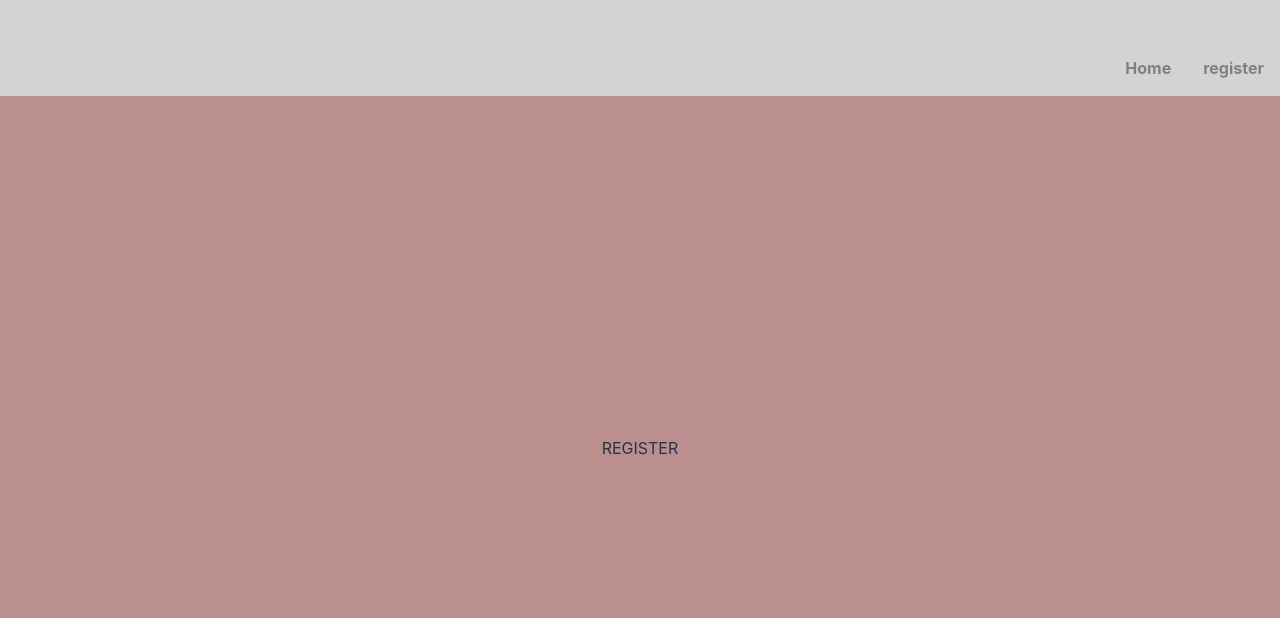
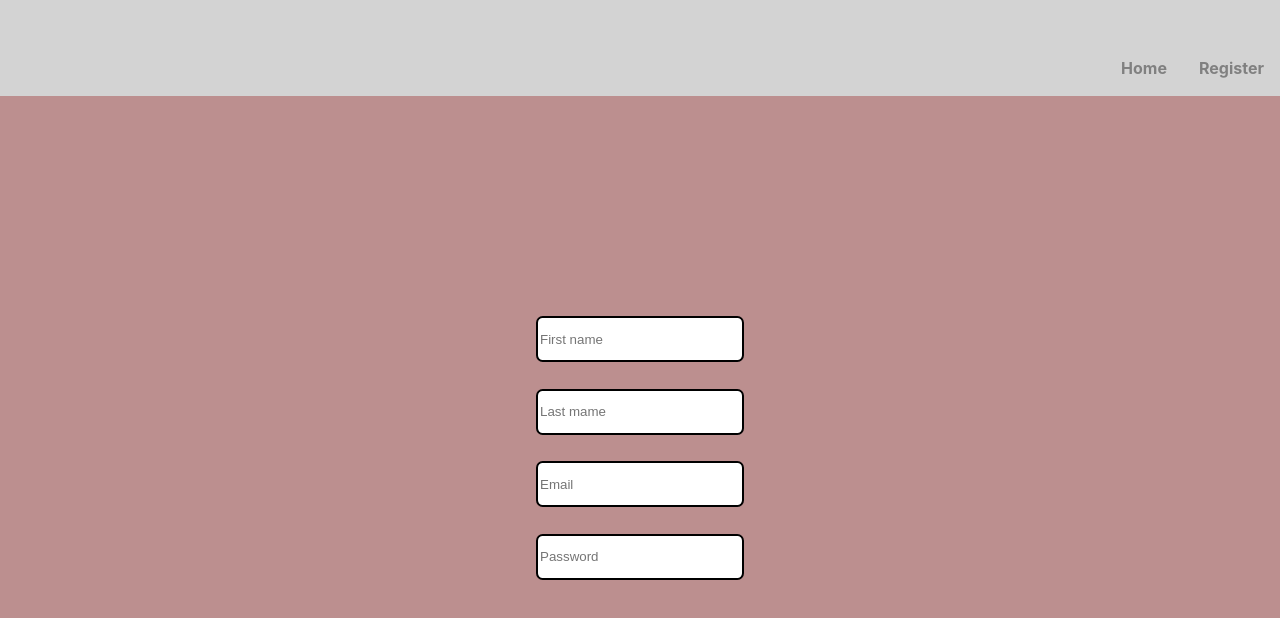
Before and after one commit to VictorBlasco5/Project-frontend-1, a React (Vite) app: page /register in a window 1280 px wide. Shown: the top 618 px of the page. Built offline with nearby package versions, Linux system fonts and the light colour scheme.

Commit message:
feat: inputs in register

```diff
--- /dev/null
+++ b/src/common/CInput/CInput.css
@@ -0,0 +1,12 @@
+.inputDesign {
+    height: 3em;
+    width: 15em;
+
+    border: 0.2em solid black;
+    border-radius: 0.5em;
+    margin: 1em;
+}
+
+.inputDesignError {
+    border: 0.2em solid red;
+}
--- /dev/null
+++ b/src/common/CInput/CInput.jsx
@@ -0,0 +1,15 @@
+import "./CInput.css";
+
+export const CInput = ({className, placeholder, type, name, value, onChangeFunction }) => {
+
+    return (
+        <input
+            className={className}
+            placeholder={placeholder}
+            type={type}
+            name={name}
+            value={value}
+            onChange={onChangeFunction}
+        />
+    )
+}
--- a/src/common/Header/Header.jsx
+++ b/src/common/Header/Header.jsx
@@ -8,7 +8,7 @@ export const Header = () => {
     return (
         <div className="headerDesign">
             <Navigator title={"Home"} destination={"/"} />
-            <Navigator title={"register"} destination={"/register"} />
+            <Navigator title={"Register"} destination={"/register"} />
         </div>
     )
 }
--- a/src/pages/Register/Register.jsx
+++ b/src/pages/Register/Register.jsx
@@ -1,12 +1,63 @@
+import { useState } from "react"
+import { CInput } from "../../common/CInput/CInput"
 import "./Register.css"
-
 
 
 export const Register = () => {
 
+    const [user, setUser] = useState({
+        first_name: "",
+        last_name: "",
+        email: "",
+        password_hash: ""
+
+    })
+
+    const imputHandler = (e) => {
+
+        setUser(
+            (prevState) => ({
+                ...prevState,
+                [e.target.name]: e.target.value,
+            })
+        )
+    }
+
     return (
         <div className="registerDesign">
-            REGISTER
+
+            <CInput
+                className={"inputDesign"}
+                placeholder={"First name"}
+                type={"text"}
+                name={"first_name"}
+                value={user.first_name || ""}
+                onChangeFunction={(e) => imputHandler(e)}
+            />
+            <CInput
+                className={"inputDesign"}
+                placeholder={"Last mame"}
+                type={"text"}
+                name={"last_name"}
+                value={user.last_name || ""}
+                onChangeFunction={(e) => imputHandler(e)}
+            />
+            <CInput
+                className={"inputDesign"}
+                placeholder={"Email"}
+                type={"email"}
+                name={"email"}
+                value={user.email || ""}
+                onChangeFunction={(e) => imputHandler(e)}
+            />
+            <CInput
+                className={"inputDesign"}
+                placeholder={"Password"}
+                type={"password"}
+                name={"password_hash"}
+                value={user.password_hash || ""}
+                onChangeFunction={(e) => imputHandler(e)}
+            />
         </div>
     )
 }
```
